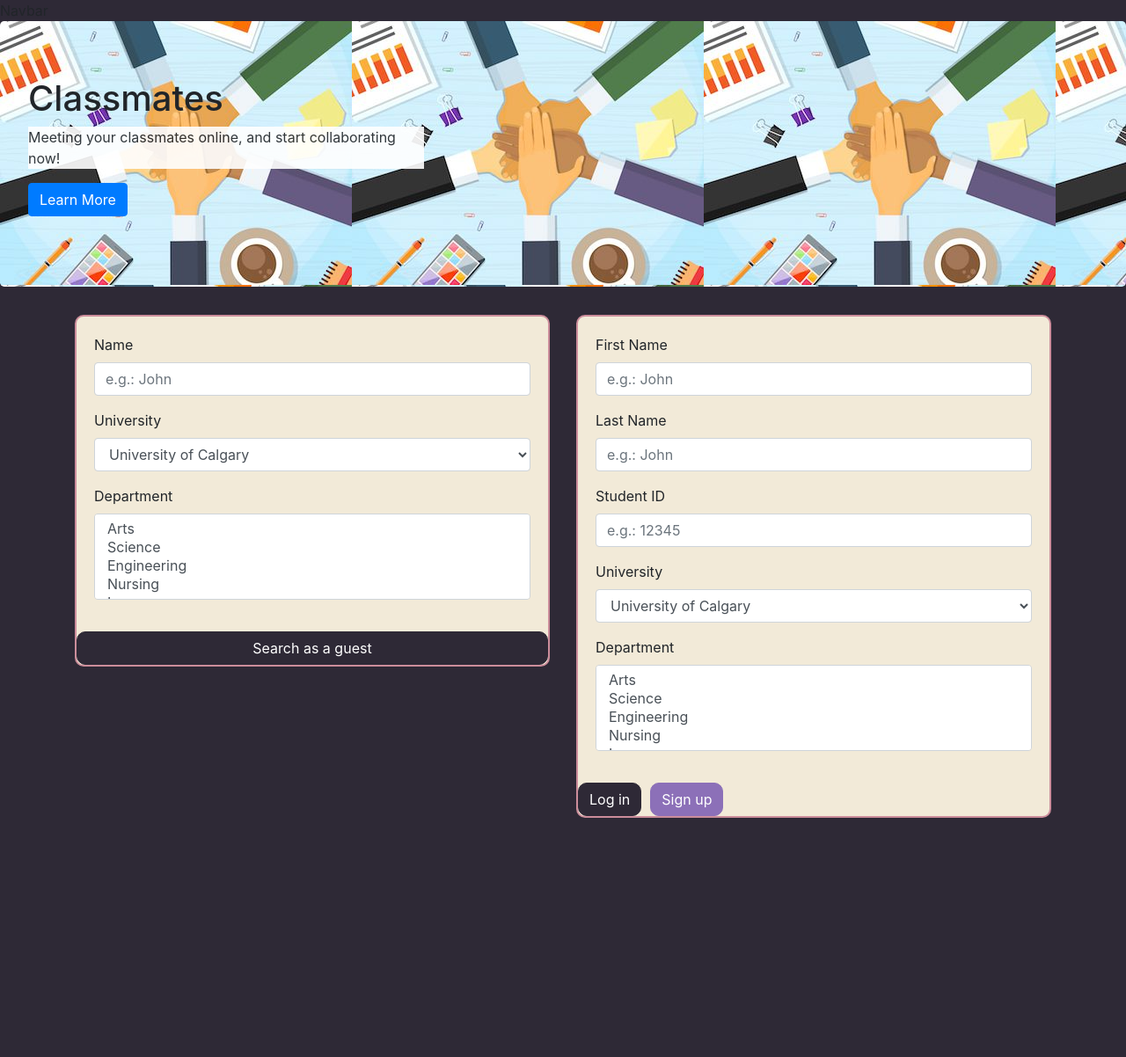
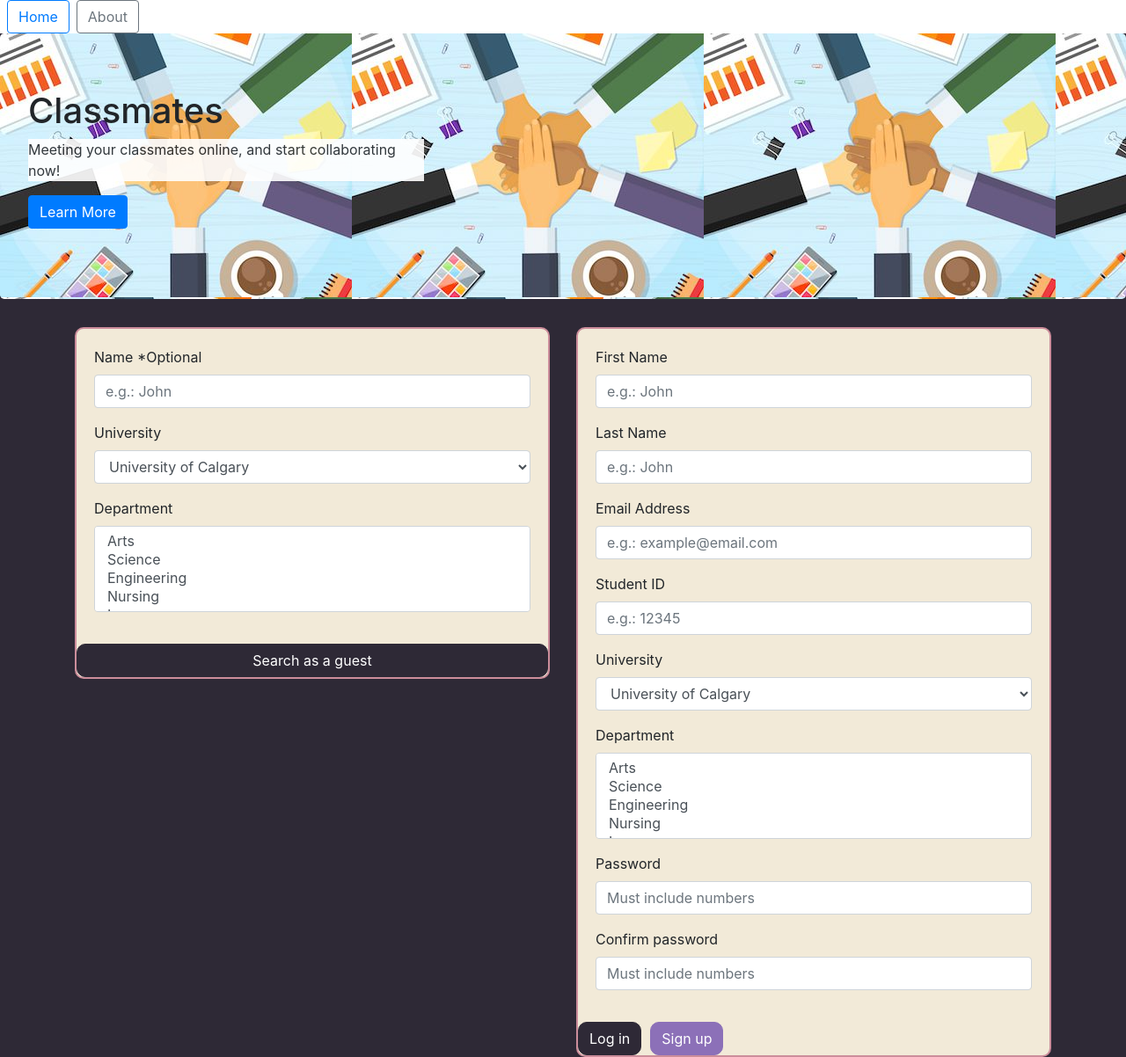
Before and after one commit to Kojon74/Classmates, a React (Create React App) app in the folder frontend/: page / in a window 1280 px wide. Shown: the whole page at 88% size. Before the commit the page ends 930 px from the top, so only its background shows below. Built offline with nearby package versions, Linux system fonts and the light colour scheme.

Commit message:
navbar and other home page changes

```diff
--- a/frontend/src/Navbar.js
+++ b/frontend/src/Navbar.js
@@ -1,10 +1,17 @@
-import React from "react";
+import React, { useState, useHistory } from "react";
 import 'bootstrap/dist/css/bootstrap.min.css';
+import Button from 'react-bootstrap/Button';
 
 const Navbar = () => {
   return (
     <div>
-     Navbar
+      <Button onClick={event =>  window.location.href='/'} className="navbarButton" variant="outline-primary">
+        Home
+      </Button>
+
+      <Button onClick={event =>  window.location.href='/about'} className="navbarButton" variant="outline-secondary">
+        About
+      </Button>
     </div>
   );
 };
--- a/frontend/src/index.css
+++ b/frontend/src/index.css
@@ -11,3 +11,7 @@ code {
   font-family: source-code-pro, Menlo, Monaco, Consolas, 'Courier New',
     monospace;
 }
+
+.navbarButton {
+  margin-left: 8px;
+}
--- a/frontend/src/pages/about/About.js
+++ b/frontend/src/pages/about/About.js
@@ -1,7 +1,11 @@
 import React from "react";
 
 const About = () => {
-  return <div>About</div>;
+  return (
+    <body className="homePage">
+      <h1>About</h1>
+    </body>
+    );
 };
 
 export default About;
--- a/frontend/src/pages/home/Home.js
+++ b/frontend/src/pages/home/Home.js
@@ -1,18 +1,27 @@
-import React from "react";
+import React, { useState } from "react";
 import 'bootstrap/dist/css/bootstrap.min.css';
 import './home.css';
-import Title from './componets/Title.js';
-import Card from './componets/Card.js';
+import Title from './componets/Title';
+import Card from './componets/Card';
 import Container from 'react-bootstrap/Container';
 import Row from 'react-bootstrap/Row';
 import Col from 'react-bootstrap/Col';
 import Form from 'react-bootstrap/Form';
 import Button from 'react-bootstrap/Button';
+import PopUp from './componets/PopUp';
 
 
-const Home = () => {
+
+  const Home = () => {
+
+    const[showModal, setShowModal] = useState(false);
+
+    const ButtonClickHandler = () => {
+      setShowModal(true);
+    };
+
   return (
-    <body>
+    <body className="homePage">
       <div>
         <Title>Classmates</Title>
         <Container fluid="md">
@@ -21,7 +30,7 @@ const Home = () => {
               <Card>
                 <Form className="form">
                   <Form.Group controlId="exampleForm.ControlInput1">
-                    <Form.Label>Name</Form.Label>
+                    <Form.Label>Name *Optional</Form.Label>
                     <Form.Control type="text" placeholder="e.g.: John" />
                   </Form.Group>
                   <Form.Group controlId="exampleForm.ControlSelect1">
@@ -60,6 +69,10 @@ const Home = () => {
                     <Form.Control type="text" placeholder="e.g.: John" />
                   </Form.Group>
                   <Form.Group controlId="exampleForm.ControlInput1">
+                    <Form.Label>Email Address</Form.Label>
+                    <Form.Control type="text" placeholder="e.g.: example@email.com" />
+                  </Form.Group>
+                  <Form.Group controlId="exampleForm.ControlInput1">
                     <Form.Label>Student ID</Form.Label>
                     <Form.Control type="text" placeholder="e.g.: 12345" />
                   </Form.Group>
@@ -83,12 +96,20 @@ const Home = () => {
                       <option>Law</option>
                     </Form.Control>
                   </Form.Group>
+                  <Form.Group controlId="exampleForm.ControlInput1">
+                    <Form.Label>Password</Form.Label>
+                    <Form.Control type="text" placeholder="Must include numbers" />
+                  </Form.Group>
+                  <Form.Group controlId="exampleForm.ControlInput1">
+                    <Form.Label>Confirm password</Form.Label>
+                    <Form.Control type="text" placeholder="Must include numbers" />
+                  </Form.Group>
                 </Form>
                 <div>
                   <Button variant="primary" className="mainPageButton">Log in</Button>
 
-                  <Button variant="primary" className="signinformButton">Sign up</Button>
-
+                  <Button variant="primary" className="signinformButton" onClick={ButtonClickHandler}>Sign up</Button>
+                  {showModal && <PopUp></PopUp>}
                 </div>
               </Card>
             </Col>
--- /dev/null
+++ b/frontend/src/pages/home/componets/PopUp.js
@@ -0,0 +1,26 @@
+import React from 'react';
+import Modal from 'react-bootstrap/Modal';
+import ModalDialog from 'react-bootstrap/ModalDialog';
+import ModalHeader from 'react-bootstrap/ModalHeader';
+import Button from 'react-bootstrap/Button';
+
+const PopUp = () => {
+    return (
+        <Modal.Dialog>
+  <Modal.Header closeButton>
+    <Modal.Title>Modal title</Modal.Title>
+  </Modal.Header>
+
+  <Modal.Body>
+    <p>Modal body text goes here.</p>
+  </Modal.Body>
+
+  <Modal.Footer>
+    <Button variant="secondary">Close</Button>
+    <Button variant="primary">Save changes</Button>
+  </Modal.Footer>
+</Modal.Dialog>
+    )
+}
+
+export default PopUp
--- a/frontend/src/pages/home/componets/Title.js
+++ b/frontend/src/pages/home/componets/Title.js
@@ -15,7 +15,7 @@ const Title = props => {
             </p>
           </div>
           <p>
-            <Button variant="primary">Learn More</Button>
+            <Button onClick={ event => window.location.href='/about'} variant="primary">Learn More</Button>
           </p>
         </Jumbotron>
     );
--- a/frontend/src/pages/home/home.css
+++ b/frontend/src/pages/home/home.css
@@ -25,7 +25,7 @@
 
 }
 
-body {
+.homePage {
     background-color: #2e2936;
 }
 
```
